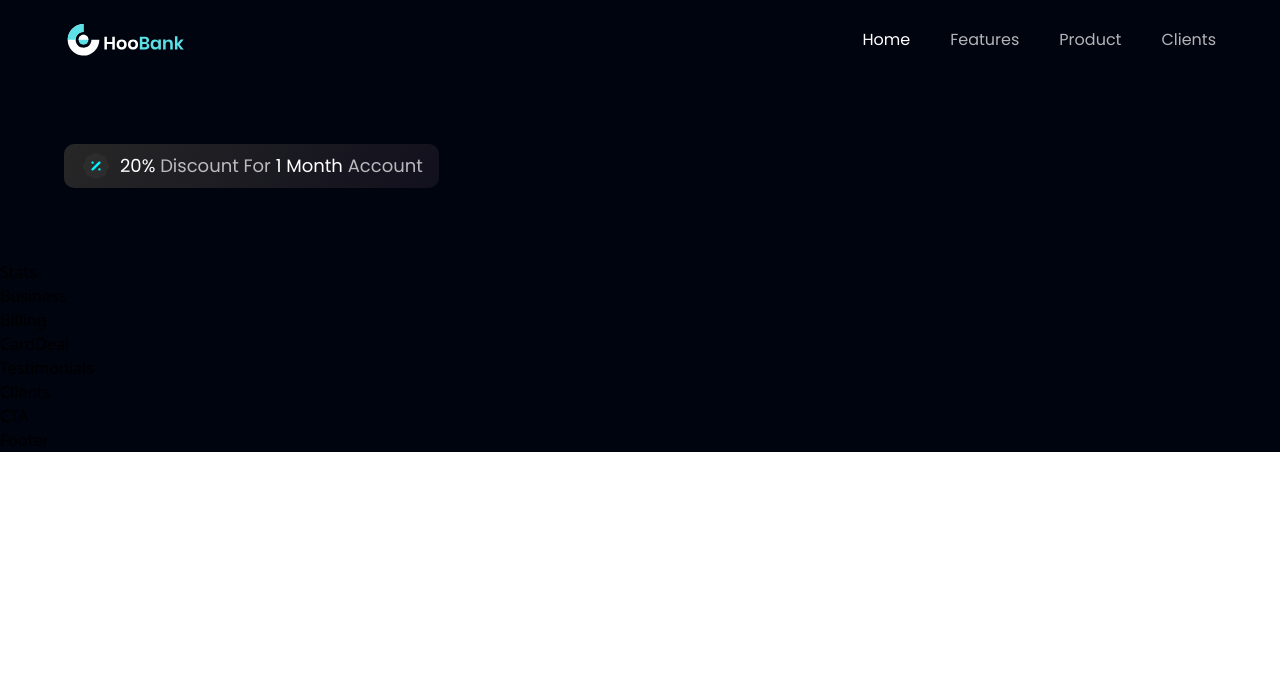
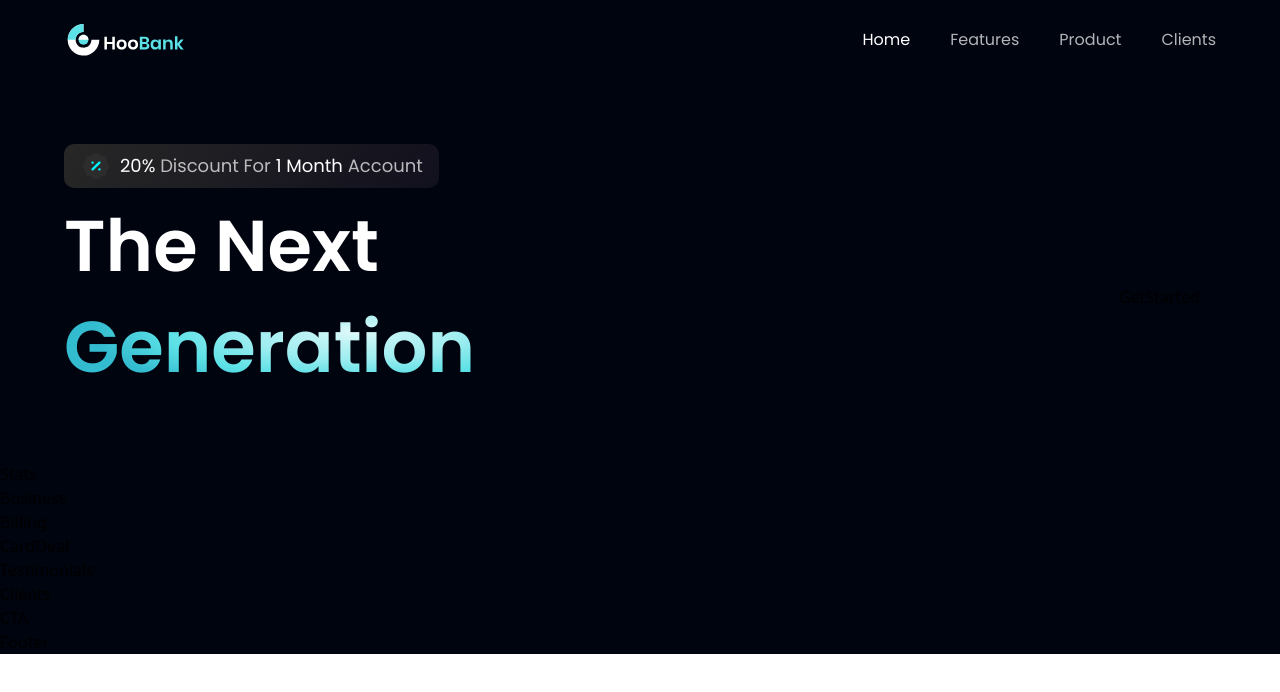
Before and after one commit to vcristian1/ibank, a React (Vite) app: page / in a window 1280 px wide. Shown: the top 692 px of the page. Built offline with nearby package versions, Linux system fonts and the light colour scheme.

Commit message:
created new component GetStarted and did rafce shortcut, imported in Hero,jsx, and added Next Generation section

```diff
--- /dev/null
+++ b/src/components/GetStarted.jsx
@@ -0,0 +1,9 @@
+import React from 'react'
+
+const GetStarted = () => {
+  return (
+    <div>GetStarted</div>
+  )
+}
+
+export default GetStarted
--- a/src/components/Hero.jsx
+++ b/src/components/Hero.jsx
@@ -1,5 +1,6 @@
 import styles from "../style";
 import { discount, robot } from "../assets";
+import GetStarted from "./GetStarted";
 
 const Hero = () => {
   return (
@@ -12,6 +13,17 @@
             <span className="text-white">1 Month</span> Account
           </p>
         </div>
+
+        {/* Get Started/Next Generation Section */}
+        <div className="flex flex-row justify-between items-center w-full">
+          <h1 className="flex-1 font-poppins font-semibold ss:text-[72px] text-[52px] text-white ss:leading-[100.8px] leading-[75px]">
+            The Next <br className="sm:block hidden" />{" "}
+            <span className="text-gradient">Generation</span>{" "}
+          </h1>
+          <div className="ss:flex hidden md:mr-4 mr-0">
+            <GetStarted />
+          </div>
+        </div>
       </div>
 
     </section>
```
